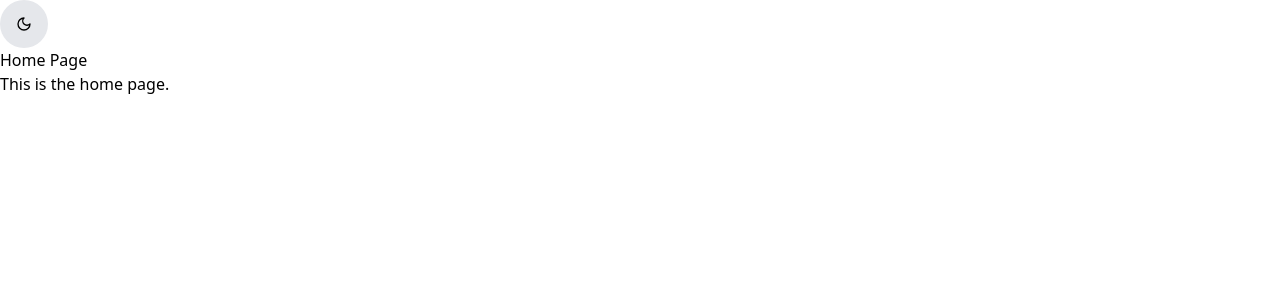
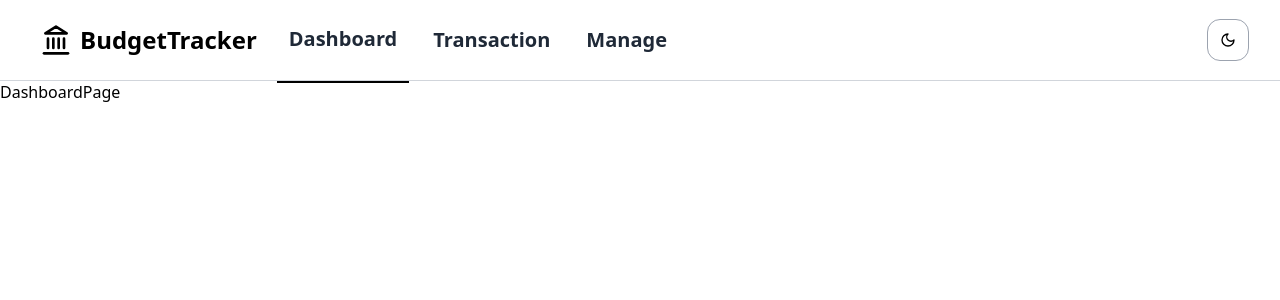
Before and after one commit to ilkay-alti/personal-budget-tracker, a Next.js app: page / in a window 1280 px wide. Shown: the top 300 px of the page. Built offline with nearby package versions, Linux system fonts and the light colour scheme.

Commit message:
feat(Navbar): created and implemented a navigation bar component for the project

```diff
--- /dev/null
+++ b/app/(dashboard)/page.tsx
@@ -0,0 +1,7 @@
+import React from "react";
+
+const DashboardPage = () => {
+  return <div>DashboardPage</div>;
+};
+
+export default DashboardPage;
--- a/app/layout.tsx
+++ b/app/layout.tsx
@@ -2,6 +2,7 @@ import React from "react";
 import type { Metadata } from "next";
 import "./globals.css";
 import { ClerkProvider } from "@clerk/nextjs";
+import NavbarComponent from "@/components/Navbar";
 
 export const metadata: Metadata = {
   title: "Create Next App",
@@ -12,7 +13,10 @@ const RootLayout = ({ children }: { children: React.ReactNode }) => {
   return (
     <ClerkProvider>
       <html lang="en">
-        <body className="dark:bg-black dark:text-white">{children}</body>
+        <body className="dark:bg-black dark:text-white">
+          <NavbarComponent />
+          <>{children}</>
+        </body>
       </html>
     </ClerkProvider>
   );
--- a/app/page.tsx
+++ /dev/null
@@ -1,14 +0,0 @@
-import ThemeSwicher from "@/components/ThemeSwicher";
-import React from "react";
-
-const HomePage = () => {
-  return (
-    <div>
-      <ThemeSwicher />
-      <h1>Home Page</h1>
-      <p>This is the home page.</p>
-    </div>
-  );
-};
-
-export default HomePage;
--- /dev/null
+++ b/app/transaction/page.tsx
@@ -0,0 +1,7 @@
+import React from "react";
+
+const TransactionPage = () => {
+  return <div>TransactionPage</div>;
+};
+
+export default TransactionPage;
--- /dev/null
+++ b/components/Logo.tsx
@@ -0,0 +1,13 @@
+import { Landmark } from "lucide-react";
+import React from "react";
+
+const LogoComponent = () => {
+  return (
+    <div className="flex items-center gap-2 p-2 text-black dark:text-white">
+      <Landmark size={32} />
+      <span className="text-2xl font-bold">BudgetTracker</span>
+    </div>
+  );
+};
+
+export default LogoComponent;
--- /dev/null
+++ b/components/Navbar.tsx
@@ -0,0 +1,53 @@
+"use client";
+import React, { useEffect } from "react";
+import LogoComponent from "./Logo";
+import Link from "next/link";
+import { usePathname } from "next/navigation";
+import ThemeSwicher from "./ThemeSwicher";
+import { UserButton } from "@clerk/nextjs";
+
+const NavbarComponent = () => {
+  const NavigationRoot = [
+    { name: "Dashboard", link: "/" },
+    { name: "Transaction", link: "/transaction" },
+    { name: "Manage", link: "/manage" },
+  ];
+
+  const pathName = usePathname();
+  const [activePath, setActivePath] = React.useState("");
+
+  //useEffect hook to get the current path name
+  useEffect(() => {
+    setActivePath(pathName);
+  }, [pathName]);
+
+  console.log(pathName);
+  return (
+    <div className="flex h-20 px-8 justify-between outline outline-1 outline-gray-300">
+      <div className="flex items-center gap-3">
+        <LogoComponent />
+        {NavigationRoot.map((nav, i) => {
+          return (
+            <div className="flex flex-col" key={i}>
+              <Link
+                href={nav.link}
+                className="text-gray-800 hover:bg-gray-200 rounded-xl px-3 py-2 text-xl font-bold"
+              >
+                {nav.name}
+              </Link>
+              {activePath === nav.link ? (
+                <div className="w-full h-[2px] bg-black relative -bottom-5 " />
+              ) : null}
+            </div>
+          );
+        })}
+      </div>
+      <div className="flex items-center justify-center gap-3">
+        <ThemeSwicher />
+        <UserButton />
+      </div>
+    </div>
+  );
+};
+
+export default NavbarComponent;
--- a/components/ThemeSwicher.tsx
+++ b/components/ThemeSwicher.tsx
@@ -27,7 +27,7 @@ const ThemeSwicher = () => {
   return (
     <button
       onClick={toogleTheme}
-      className="flex p-4 items-center justify-center rounded-full bg-gray-200 dark:bg-gray-800"
+      className="flex p-3 items-center justify-center rounded-xl hover:bg-gray-200 dark:bg-gray-800 outline outline-1 outline-gray-400"
     >
       {theme === "dark" ? (
         <Sun className="h-4 w-4" />
```
